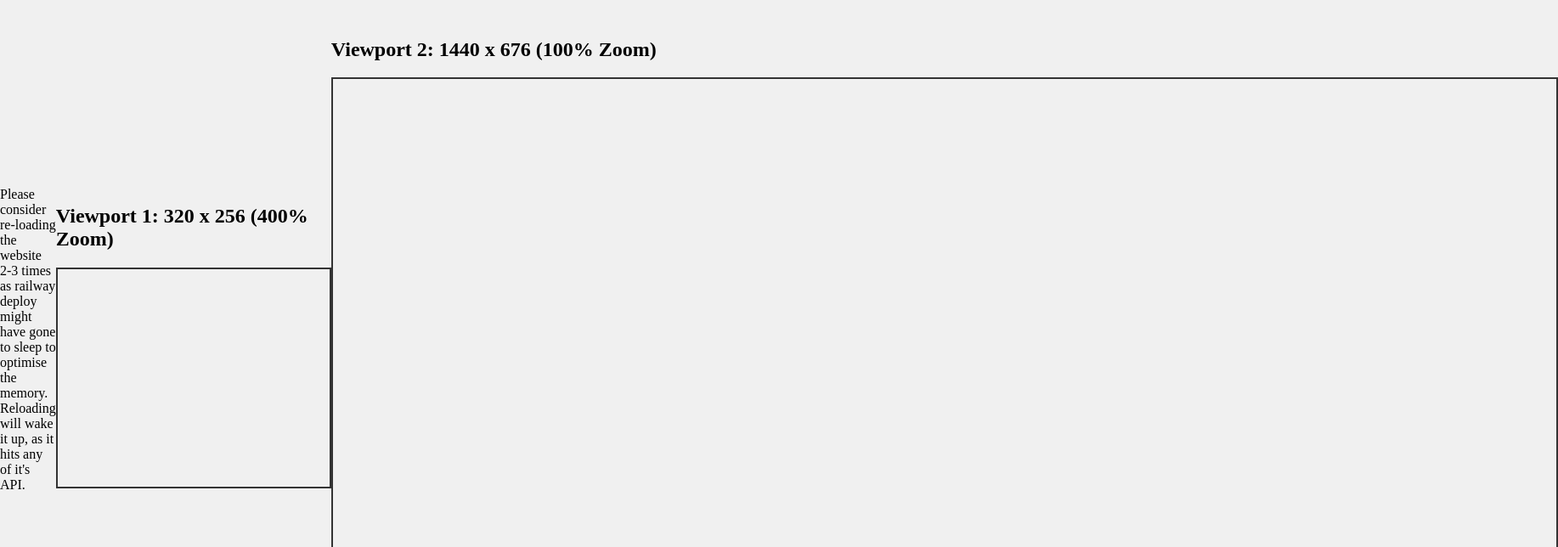
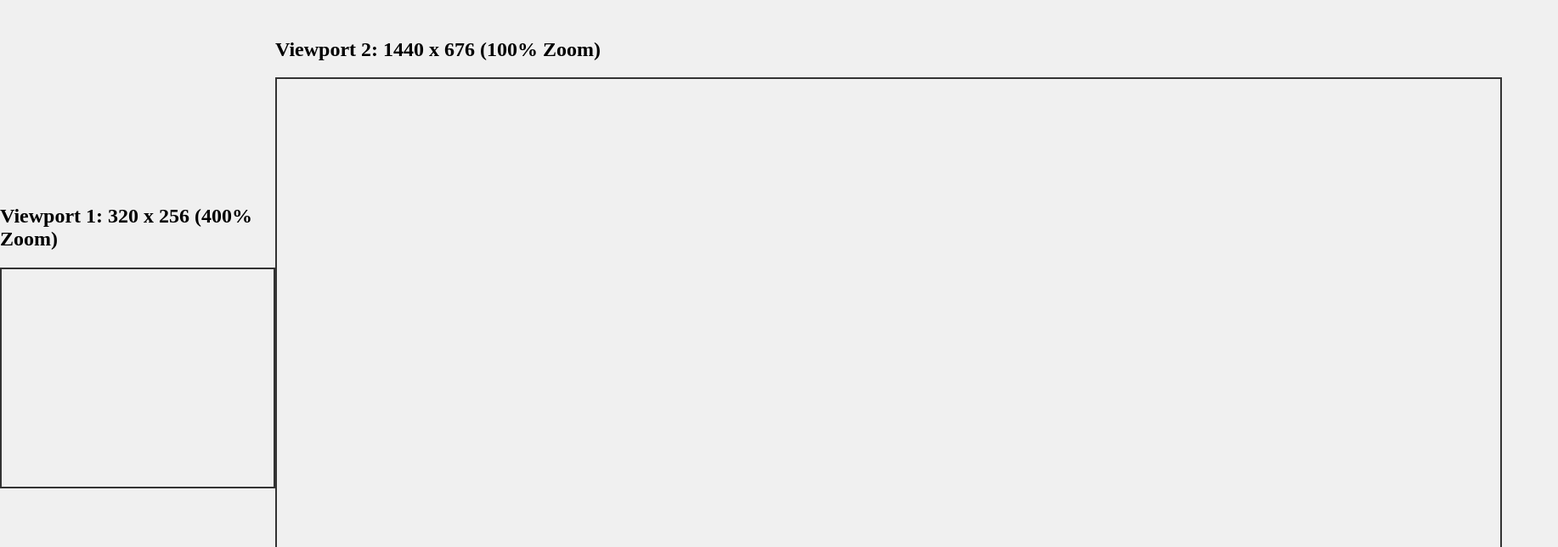
Before and after one commit to solving321/web-proxy, a website: page index.html in a window 1280 px wide. Shown: the top 644 px of the page at 85% size, 1834 px wide, since content can reach past the window. Drawn offline with Linux system fonts and the light colour scheme.

Commit message:
reverted index.html

```diff
--- a/index.html
+++ b/index.html
@@ -19,7 +19,6 @@
     </style>
 </head>
 <body>
-    <p>Please consider re-loading the website 2-3 times as railway deploy might have gone to sleep to optimise the memory. Reloading will wake it up, as it hits any of it's API.</p>
     <div>
         <h2>Viewport 1: 320 x 256 (400% Zoom)</h2>
         <iframe id="iframe1" width="320" height="256"></iframe>
```
